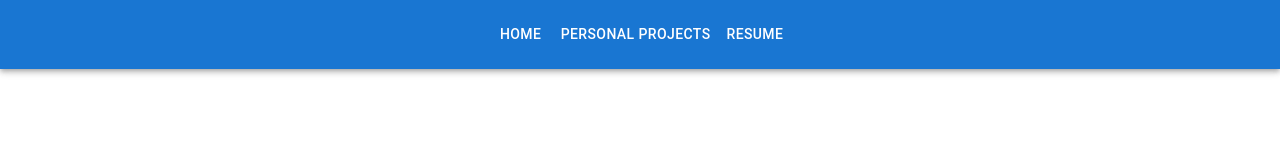
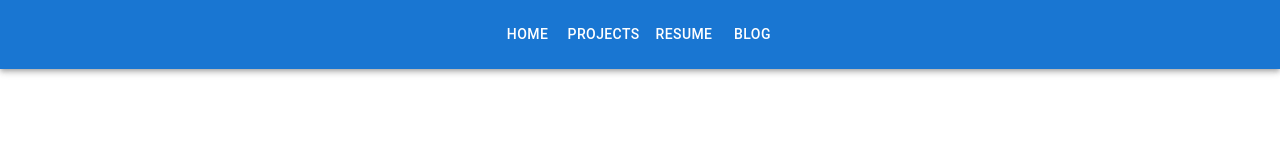
Before and after one commit to ukaushik-98/ukaushik-98.github.io, a React (Create React App) app in the folder app/: page / in a window 1280 px wide. Shown: the top 160 px of the page. Built offline with nearby package versions, Linux system fonts and the light colour scheme.

Commit message:
adding blog page

```diff
--- a/app/src/components/header.js
+++ b/app/src/components/header.js
@@ -5,7 +5,7 @@ import Toolbar from '@mui/material/Toolbar';
 import Container from '@mui/material/Container';
 import Button from '@mui/material/Button';
 
-const pages = ['Home', 'Personal Projects', 'Resume'];
+const pages = ['Home', 'Projects', 'Resume', 'Blog'];
 
 const ResponsiveAppBar = () => {
   return (
```
